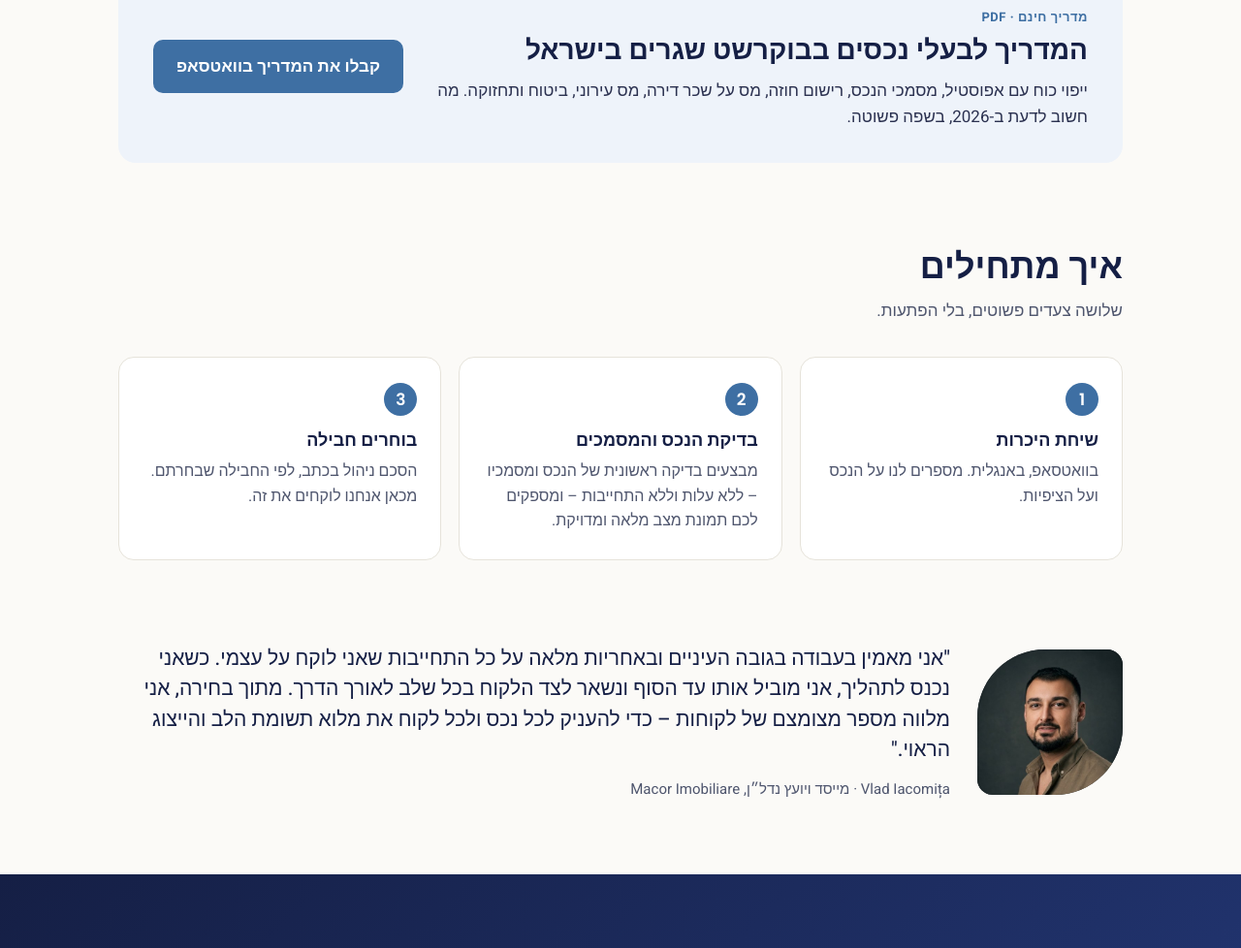
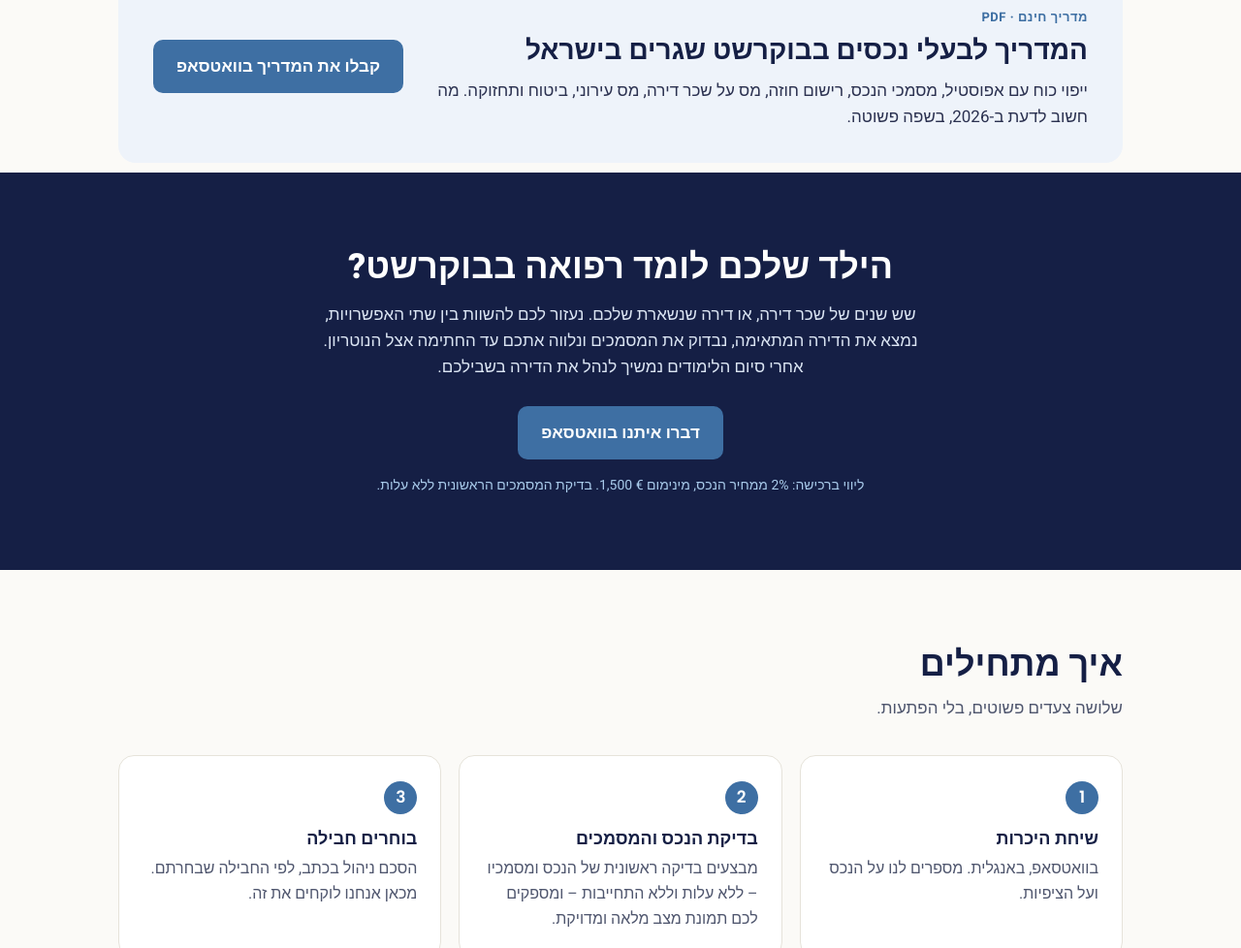
Before and after one commit to imobiliarem/he, a plain HTML site: page index.html in a window 1280 px wide. Shown: the part 3591-4569 px from the top of the page at 97% size. Drawn offline with Linux system fonts and the light colour scheme.

Commit message:
Add section for parents of Israeli medical students in Bucharest
Co-Authored-By: Claude Fable 5.2 <noreply@anthropic.com>
Claude-Session: https://claude.ai/code/session_01K9QyKB7Fqa93BcWQXieVQ7

```diff
--- a/index.html
+++ b/index.html
@@ -103,6 +103,7 @@ footer{background:#0F1735;color:#9AA6C3;font-size:14px;padding:26px 0;text-align
 .extra{padding-top:20px}.two{display:grid;grid-template-columns:1fr 1fr;gap:20px}.xcard{background:#fff;border:1px solid var(--line);border-top:4px solid var(--bleu);border-radius:16px;padding:30px}.xcard h3{font-size:21px;margin:10px 0 10px;color:var(--navy)}.xcard p{margin-bottom:20px}.xcard .ic{font-size:30px}@media(max-width:820px){.two{grid-template-columns:1fr}}
 .guide{padding:0 0 10px}.gbox{background:#EEF3FA;border-radius:18px;padding:34px 36px;display:grid;grid-template-columns:1fr auto;gap:28px;align-items:center}.gbox h2{font-size:clamp(22px,2.6vw,28px);margin:6px 0 10px}.gbox p{color:var(--ink)}.gk{font-size:13px;font-weight:700;color:var(--bleu);letter-spacing:.04em}
 @media(max-width:820px){.gbox{grid-template-columns:1fr;padding:26px 22px}}
+.stud{background:var(--navy);color:#fff;text-align:center}.stud h2{color:#fff;margin-bottom:14px}.stud p{color:#dbe5f3;max-width:640px;margin:0 auto 26px}.stud small{display:block;margin-top:16px;color:var(--light);font-size:14px}
 </style>
 </head>
 <body>
@@ -190,6 +191,13 @@ footer{background:#0F1735;color:#9AA6C3;font-size:14px;padding:26px 0;text-align
   </div>
 </div></section>
 
+<section class="stud"><div class="wrap">
+  <h2>הילד שלכם לומד רפואה בבוקרשט?</h2>
+  <p>שש שנים של שכר דירה, או דירה שנשארת שלכם. נעזור לכם להשוות בין שתי האפשרויות, נמצא את הדירה המתאימה, נבדוק את המסמכים ונלווה אתכם עד החתימה אצל הנוטריון. אחרי סיום הלימודים נמשיך לנהל את הדירה בשבילכם.</p>
+  <a class="btn" href="https://wa.me/40720626888?text=Hi%20Vlad%2C%20my%20child%20studies%20in%20Bucharest%20and%20we%20are%20thinking%20about%20buying%20an%20apartment.%20(imobiliarem.ro%2Fhe)" target="_blank" rel="noopener">דברו איתנו בוואטסאפ</a>
+  <small>ליווי ברכישה: 2% ממחיר הנכס, מינימום <span class="ltr">1,500 €</span>. בדיקת המסמכים הראשונית ללא עלות.</small>
+</div></section>
+
 <section><div class="wrap">
   <h2>איך מתחילים</h2>
   <p class="lead">שלושה צעדים פשוטים, בלי הפתעות.</p>
```
